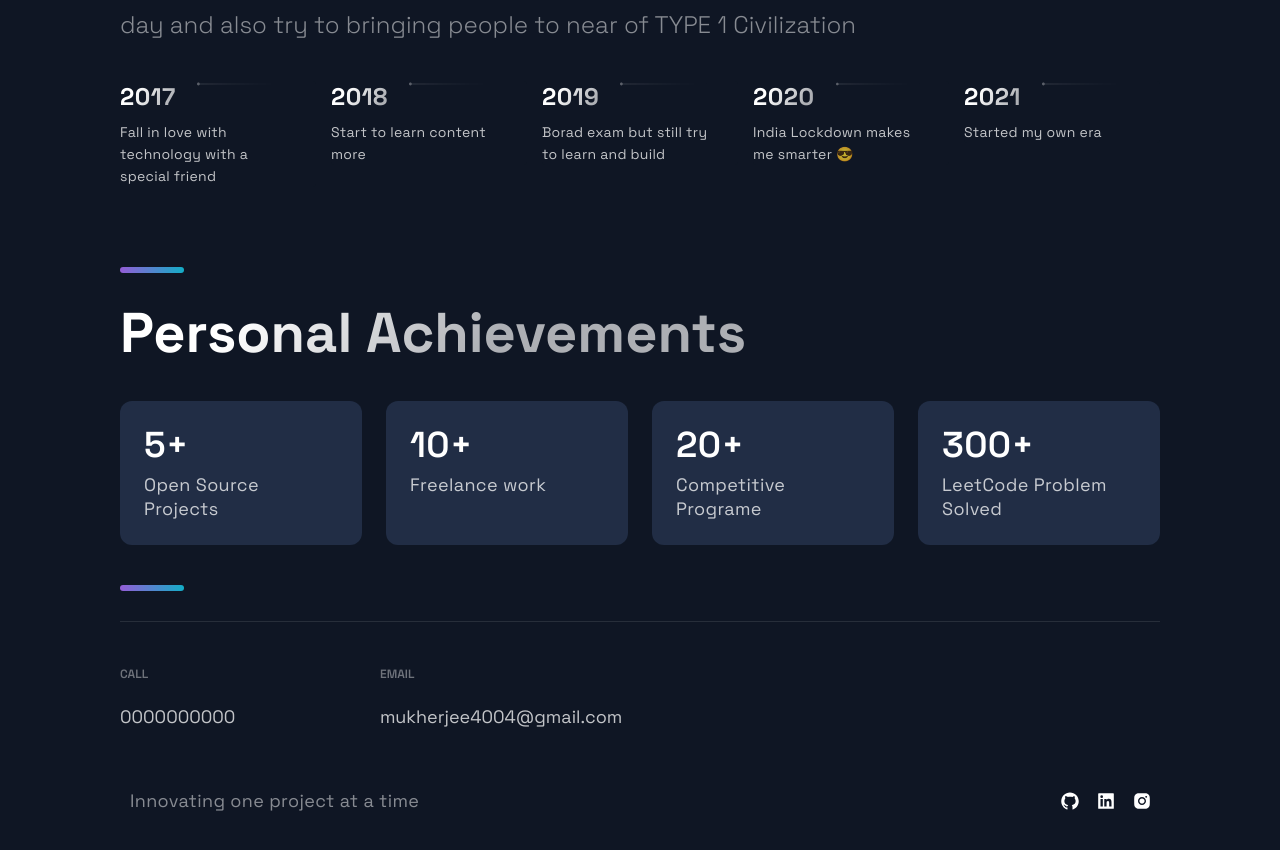
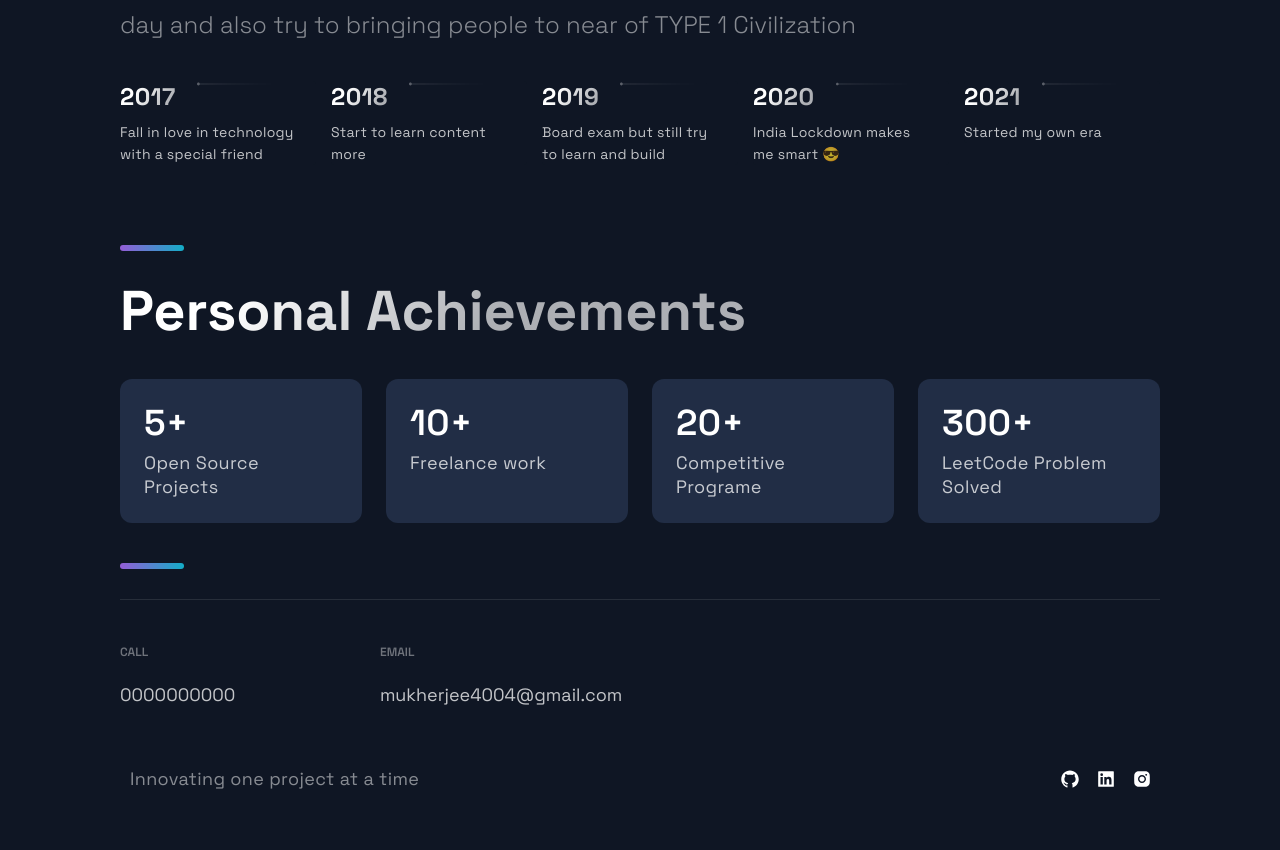
Before and after one commit to BibhabenduMukherjee/Dev-site, a Next.js app: page / in a window 1280 px wide. Shown: the part 1269-2119 px from the top of the page. Built offline with nearby package versions, Linux system fonts and the light colour scheme.

Commit message:
Update constants.js

```diff
--- a/src/constants/constants.js
+++ b/src/constants/constants.js
@@ -72,9 +72,9 @@ export const projects = [
 ];
 
 export const TimeLineData = [
-  { year: 2017, text: "Fall in love with technology with a special friend" },
+  { year: 2017, text: "Fall in love in technology with a special friend" },
   { year: 2018, text: "Start to learn content more" },
-  { year: 2019, text: "Borad exam but still try to learn and build" },
-  { year: 2020, text: "India Lockdown makes me smarter 😎" },
+  { year: 2019, text: "Board exam but still try to learn and build" },
+  { year: 2020, text: "India Lockdown makes me smart 😎" },
   { year: 2021, text: "Started my own era" },
 ];
```
